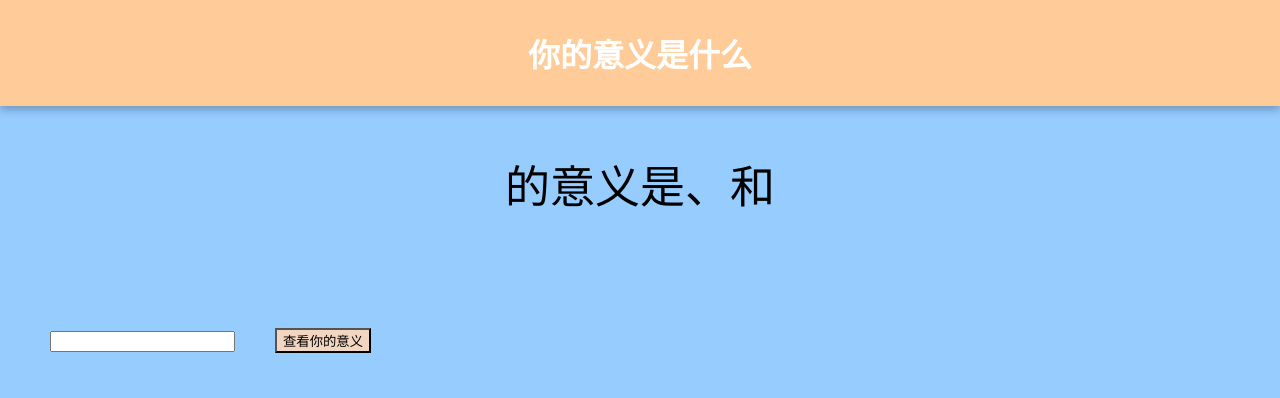
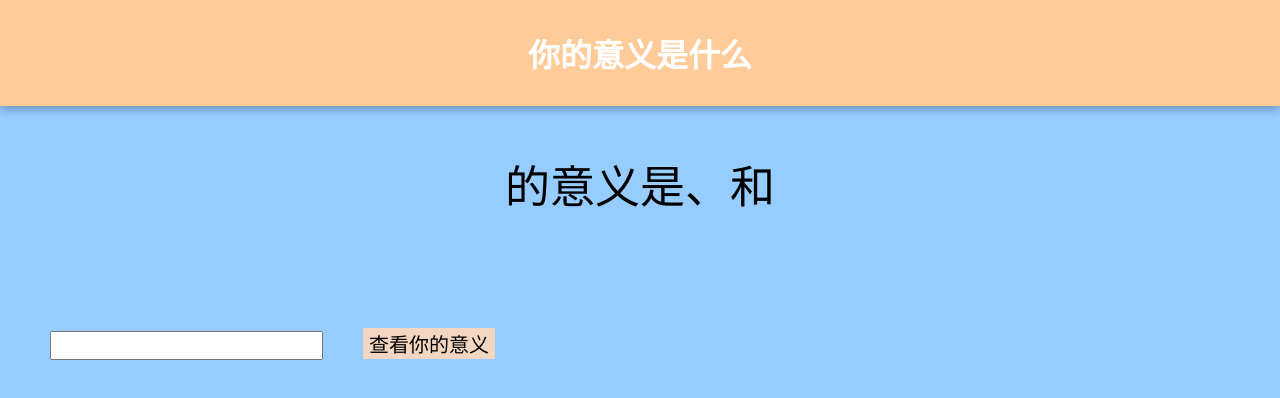
Before and after one commit to ChanceI0I/meaning, a plain HTML site: page index.html in a window 1280 px wide. Drawn offline with Linux system fonts and the light colour scheme.

Commit message:
Add files via upload

```diff
--- a/style.css
+++ b/style.css
@@ -23,11 +23,14 @@ h1 {
 }
 
 #name_input {
+    font-size: 20px;
     margin-left: 50px;
     margin-top: 70px;
 }
 
 #btn {
+    font-size: 20px;
+    border: grey, 1px;
     margin-left: 40px;
     background: #F3D6C1;
 }
```
